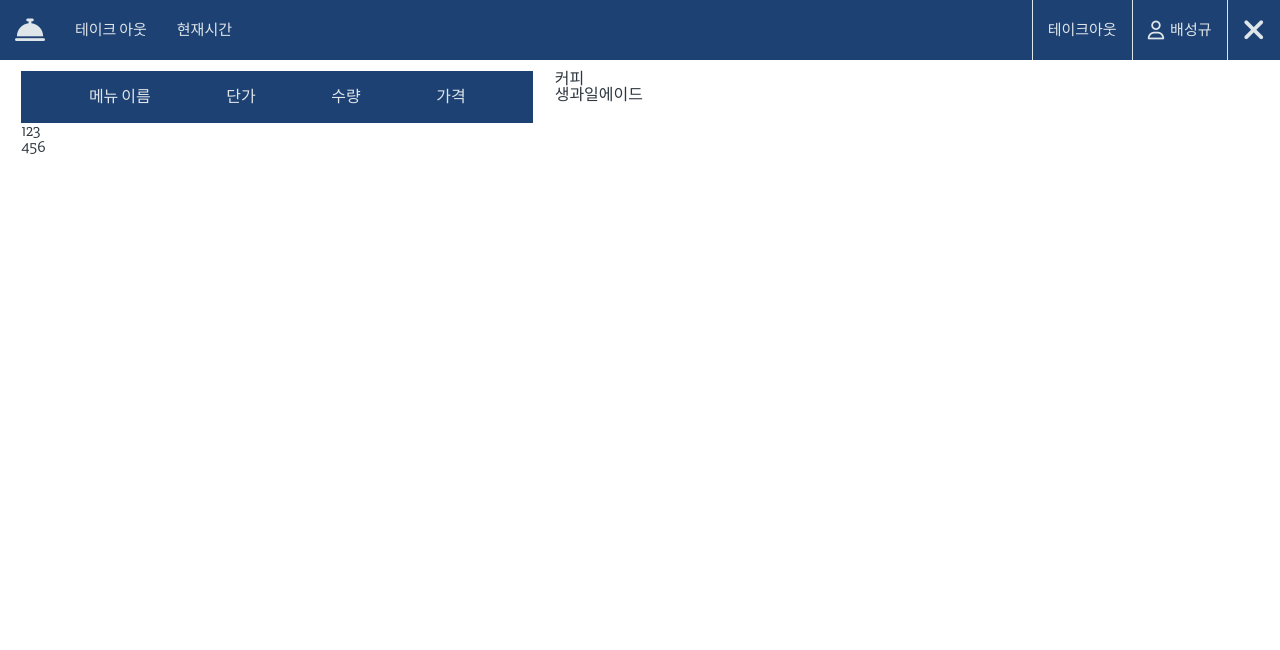
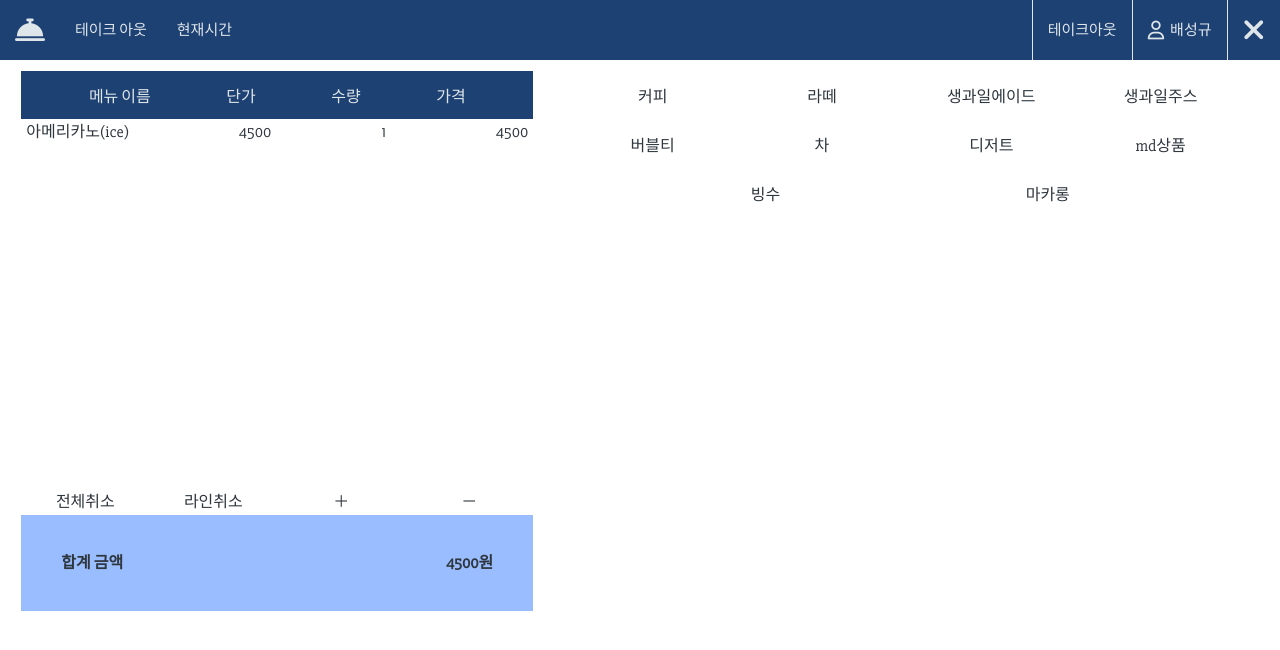
Before and after one commit to pangkyu/cafe-casher-site, a plain HTML site: page takeout.html in a window 1280 px wide. Drawn offline with Linux system fonts and the light colour scheme.

Commit message:
Update takeout.html

```diff
--- a/takeout.html
+++ b/takeout.html
@@ -29,8 +29,6 @@
                 <div class="header__text header--left">
                     <p>테이크아웃</p>
                 </div>
-
-
                 <div class="header__text header--left">
                     <i class="far fa-user fa-lg"></i>
                     <p>배성규</p>
@@ -51,16 +49,43 @@
                 <div class="takeout__cash--info-list">수량</div>
                 <div class="takeout__cash--info-list">가격</div>
             </div>
-            <ul class="takeout__cash--main">
-                <li class = "takeout__cash--main-list">123
-                </li>
-                <li class = "takeout__cash--main-list">456</li>
-            </ul>
+            <div class="takeout__cash--list">
+                <div class = "takeout__cash--list-area">
+                    <p class = "takeout__cash--list-area-menu">아메리카노(ice)</p>
+                    <p class = "takeout__cash--list-area-unitprice">4500</p>
+                    <p class = "takeout__cash--list-area-amount">1</p>
+                    <p class = "takeout__cash--list-area-price">4500</p>
+                </div>
+
+            </div>
+            <div class = "takeout__cash--option">
+                <div class = "takeout__cash--option-cancel">
+                    <div class = "takeout__cash--option-cancel-allclear">전체취소</div>
+                    <div class = "takeout__cash--option-cancel-lineclear">라인취소</div>
+                    <div class = "takeout__cash--option-cancel-plus">＋</div>
+                    <div class = "takeout__cash--option-cancel-minus">－</div>
+                </div>
+
+            </div>
+            <div class = "takeout__cash--option-total">
+                <div class = "takeout__cash--option-total-price">합계 금액</div>
+                <div class = "takeout__cash--option-total-price">4500원</div>
+            </div>
         </div>
         <div class="takeout__menu">
-            <div class="takeout__menu--kind">
-                <div>커피</div>
-                <div>생과일에이드</div>
+            <div class = takeout__menu--group>
+                <div class="takeout__menu--group-button">커피</div>
+                <div class="takeout__menu--group-button">라떼</div>
+                <div class="takeout__menu--group-button">생과일에이드</div>
+                <div class="takeout__menu--group-button">생과일주스</div>
+                <div class="takeout__menu--group-button">버블티</div>
+                <div class="takeout__menu--group-button">차</div>
+                <div class="takeout__menu--group-button">디저트</div>
+                <div class="takeout__menu--group-button">md상품</div>
+                <div class="takeout__menu--group-button">빙수</div>
+                <div class="takeout__menu--group-button">마카롱</div>
+            </div>
+            <div class = "takeout__menu--dishes">
 
             </div>
         </div>
```
